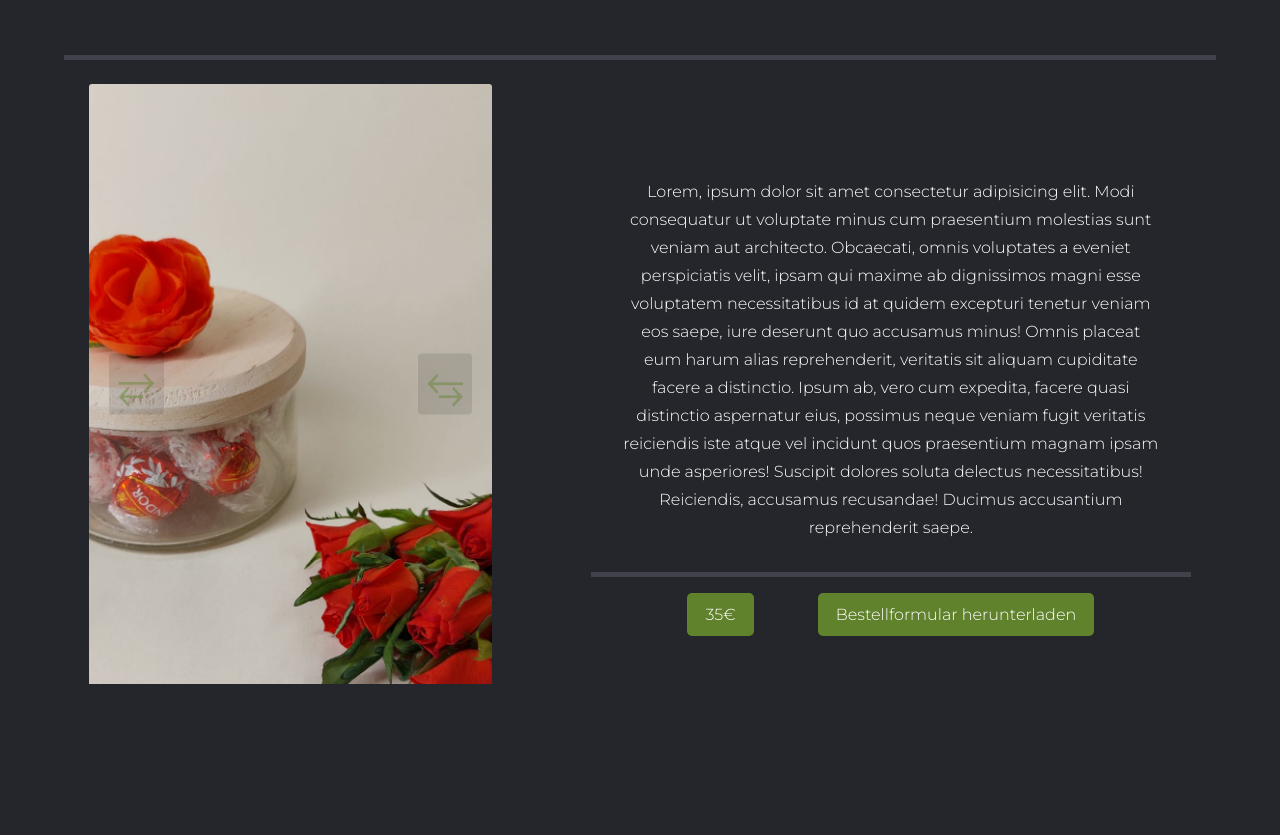
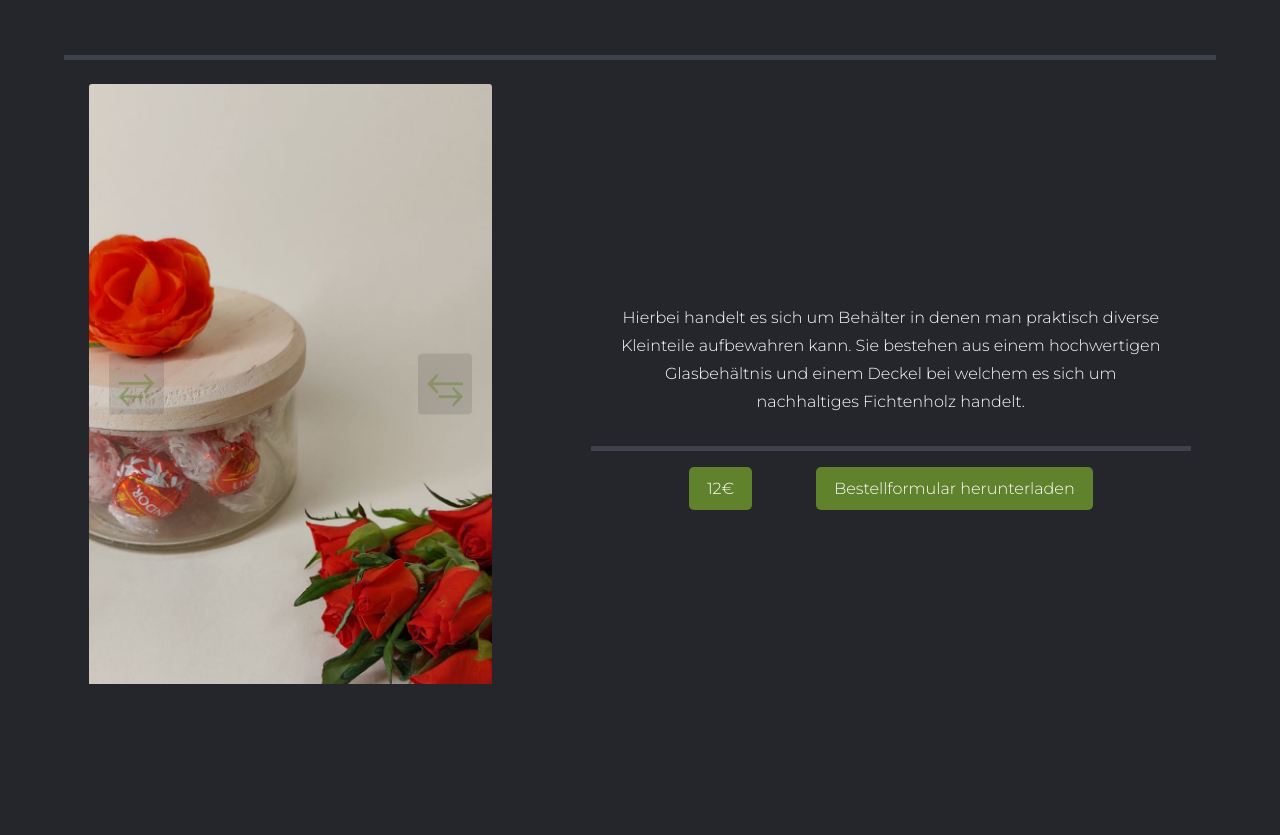
Before and after one commit to LampiLampi/winecut, a Flask app: page /kunigunde in a window 1280 px wide. Shown: the part 226-1061 px from the top of the page. Run offline with Flask 2, Linux system fonts and the light colour scheme; some libraries are stand-ins or nearby versions.

Commit message:
added product description

```diff
--- a/templates/amadeus.html
+++ b/templates/amadeus.html
@@ -78,10 +78,7 @@
                 </div>
             </section>
             <section>
-                <p class="description">Lorem, ipsum dolor sit amet consectetur adipisicing elit. Modi consequatur ut voluptate minus cum praesentium molestias sunt veniam aut architecto. Obcaecati, omnis voluptates a eveniet perspiciatis velit, ipsam qui maxime ab dignissimos magni
-                    esse voluptatem necessitatibus id at quidem excepturi tenetur veniam eos saepe, iure deserunt quo accusamus minus! Omnis placeat eum harum alias reprehenderit, veritatis sit aliquam cupiditate facere a distinctio. Ipsum ab, vero cum expedita,
-                    facere quasi distinctio aspernatur eius, possimus neque veniam fugit veritatis reiciendis iste atque vel incidunt quos praesentium magnam ipsam unde asperiores! Suscipit dolores soluta delectus necessitatibus! Reiciendis, accusamus recusandae!
-                    Ducimus accusantium reprehenderit saepe.</p>
+                <p class="description">Ist eine Lampe die alle Räumlichkeiten in der sie sich befindet zum Strahlen bringen soll. Sie setzt sich aus einer gekürzten Doppler-Flasche und einem Boden aus nachhaltigem Fichtenholz zusammen. Weiters wird zur Schonung des Untergrunds noch ein Filzboden angebracht und durch die spezielle Glühbirne wirkt die Flasche besonders minimalistisch und anpassungsfreudig.</p>
                 <div class="buy">
                     <p class="price-p">35€</p>
                     <a href="../static/others/Bestellformular.pdf" download="Bestellformular" class="contract-download" target="_blank">Bestellformular herunterladen </a>
--- a/templates/kunigunde.html
+++ b/templates/kunigunde.html
@@ -77,12 +77,10 @@
                 </div>
             </section>
             <section>
-                <p class="description">Lorem, ipsum dolor sit amet consectetur adipisicing elit. Modi consequatur ut voluptate minus cum praesentium molestias sunt veniam aut architecto. Obcaecati, omnis voluptates a eveniet perspiciatis velit, ipsam qui maxime ab dignissimos magni
-                    esse voluptatem necessitatibus id at quidem excepturi tenetur veniam eos saepe, iure deserunt quo accusamus minus! Omnis placeat eum harum alias reprehenderit, veritatis sit aliquam cupiditate facere a distinctio. Ipsum ab, vero cum expedita,
-                    facere quasi distinctio aspernatur eius, possimus neque veniam fugit veritatis reiciendis iste atque vel incidunt quos praesentium magnam ipsam unde asperiores! Suscipit dolores soluta delectus necessitatibus! Reiciendis, accusamus recusandae!
-                    Ducimus accusantium reprehenderit saepe.</p>
+                <p class="description">Hierbei handelt es sich um Behälter in denen man praktisch diverse Kleinteile aufbewahren kann.
+                                        Sie bestehen aus einem hochwertigen Glasbehältnis und einem Deckel bei welchem es sich um nachhaltiges Fichtenholz handelt.</p>
                 <div class="buy">
-                    <p class="price-p">35€</p>
+                    <p class="price-p">12€</p>
                     <a href="{{ url_for('static', filename='others/Bestellformular.pdf') }}" download="Bestellformular" target="_blank" class="contract-download">Bestellformular herunterladen</a>
                 </div>
             </section>
```
Also changed, not shown: templates/sissi.html (+2 -5 lines).
